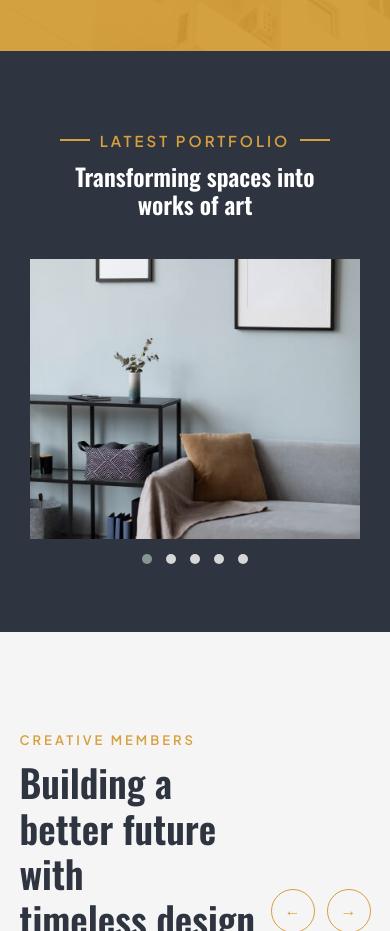
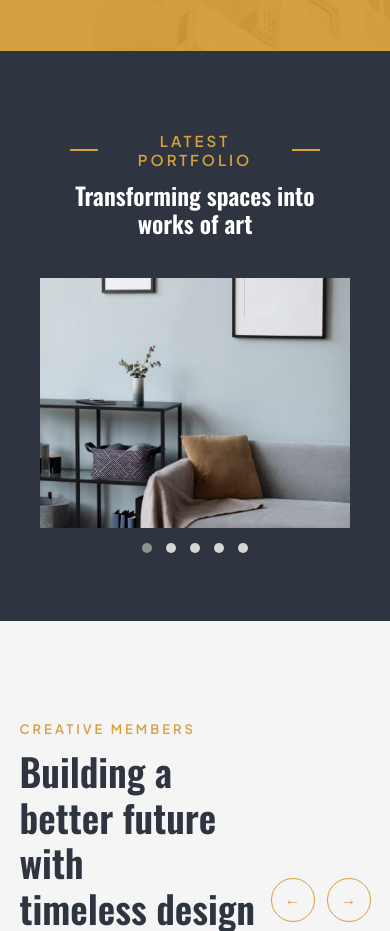
Before and after one commit to mike2-8/food, a plain HTML site: page index.html in a window 390 px wide. Shown: the part 4480-5411 px from the top of the page. Drawn offline with nearby package versions, Linux system fonts and the light colour scheme.

Commit message:
fix section

```diff
--- a/css/project.css
+++ b/css/project.css
@@ -4,14 +4,15 @@
 }
 
 .project-section .large-container {
-  max-width: 1400px;
-  margin: 0 auto;
-  padding: 0 30px;
+  max-width: 100%;
+  margin: 0;
+  padding: 0 40px;
 }
 
 .project-section .sec-title {
   text-align: center;
   margin-bottom: 40px;
+  padding: 0 30px;
 }
 
 .project-section .sec-title .sub-title {
@@ -58,7 +59,6 @@
 .project-block .image-box {
   position: relative;
   overflow: hidden;
-
 }
 
 .project-block .image-box figure.image {
@@ -73,7 +73,7 @@
 
 .project-block .image-box figure.image img {
   width: 100%;
-  height: 400px;
+  height: 550px;
   object-fit: cover;
   display: block;
   transition: transform 0.4s ease;
@@ -105,6 +105,7 @@
 
 .project-block .info-box .title {
   display: block;
+  width: fit-content;      /* ← chỉ rộng vừa đủ chữ */
   background: var(--bs-white);
   padding: 10px 15px;
   transform: translateX(-200%);
@@ -136,48 +137,26 @@
   color: var(--primary-color);
 }
 
-
-
 /* Responsive */
-@media (max-width: 1024px) {
-    .project-block {
-        flex: 0 0 calc(33.333% - 10px); /* 3 card 1 slide */
-    }
-
+@media (max-width: 992px) {
   .project-section .sec-title h2 {
     font-size: 36px;
   }
 }
 
-@media (max-width: 992px) {
-    .project-block {
-        flex: 0 0 calc(50% - 8px); /* 2 card 1 slide */
+@media (max-width: 768px) {
+  .project-block .image-box figure.image img {
+    height: 320px;
   }
-}
-
-@media (max-width: 768px) {
-    .project-block {
-        flex: 0 0 calc(50% - 8px); /* 2 card nhưng nhỏ hơn */
-    }
-
-    .project-block .image-box figure.image img {
-        height: 320px; /* giảm chiều cao ảnh */
-    }
-
   .project-section .sec-title h2 {
     font-size: 28px;
   }
 }
 
 @media (max-width: 576px) {
-    .project-block {
-        flex: 0 0 100%; /* 1 card 1 slide */
+  .project-block .image-box figure.image img {
+    height: 250px;
   }
-
-    .project-block .image-box figure.image img {
-        height: 280px;
-    }
-
   .project-section .sec-title h2 {
     font-size: 24px;
   }
```
Lines whose indentation alone changed are shown as unchanged.
